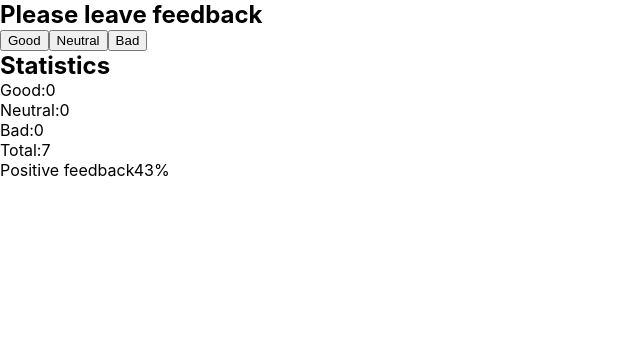
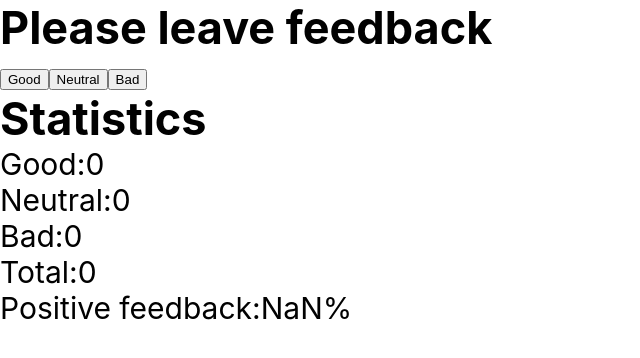
Before and after one commit to ExLuZiVe53/goit-react-hw-02-feedback, a React (Create React App) app: page / in a window 1280 px wide. Shown: the top 358 px of the page, without its empty margins (0-640 px from the left). Built offline with nearby package versions, Linux system fonts and the light colour scheme.

Commit message:
added total and positive feedback

```diff
--- a/src/components/App.jsx
+++ b/src/components/App.jsx
@@ -31,9 +31,33 @@ export class App extends Component {
     });
   };
 
+  countTotalFeedback = () => {
+    return Object.values(this.state).reduce(
+      (accumulator, currentValue) => accumulator + currentValue,
+      0
+    );
+  };
+
+  countPositiveFeedbackPercentage = () => {
+    return Math.round((this.state.good / this.countTotalFeedback()) * 100);
+  };
+
   render() {
+    const Total = this.countTotalFeedback();
+    const GoodPercentFeedback = this.countPositiveFeedbackPercentage();
+    console.log('this.state :>> ', this.state);
     return (
-      <div className="wrapper">
+      <div
+        style={{
+          height: '100vh',
+          display: 'block',
+          justifyContent: 'center',
+          alignItems: 'center',
+          fontSize: 30,
+          color: '#010101',
+        }}
+        className="wrapper"
+      >
         <h2 className="title-feedback">Please leave feedback</h2>
         <button
           onClick={this.changeOfStateGood}
@@ -70,11 +94,13 @@ export class App extends Component {
           <span className="number-bad">{this.state.bad}</span>
         </p>
         <p className="total">
-          Total:<span className="total-number">7</span>
+          Total:<span className="total-number">{Total}</span>
         </p>
         <p className="positive-feedback">
-          Positive feedback
-          <span className="positive-feedback-persent">43%</span>
+          Positive feedback:
+          <span className="positive-feedback-persent">
+            {GoodPercentFeedback}%
+          </span>
         </p>
       </div>
     );
```
